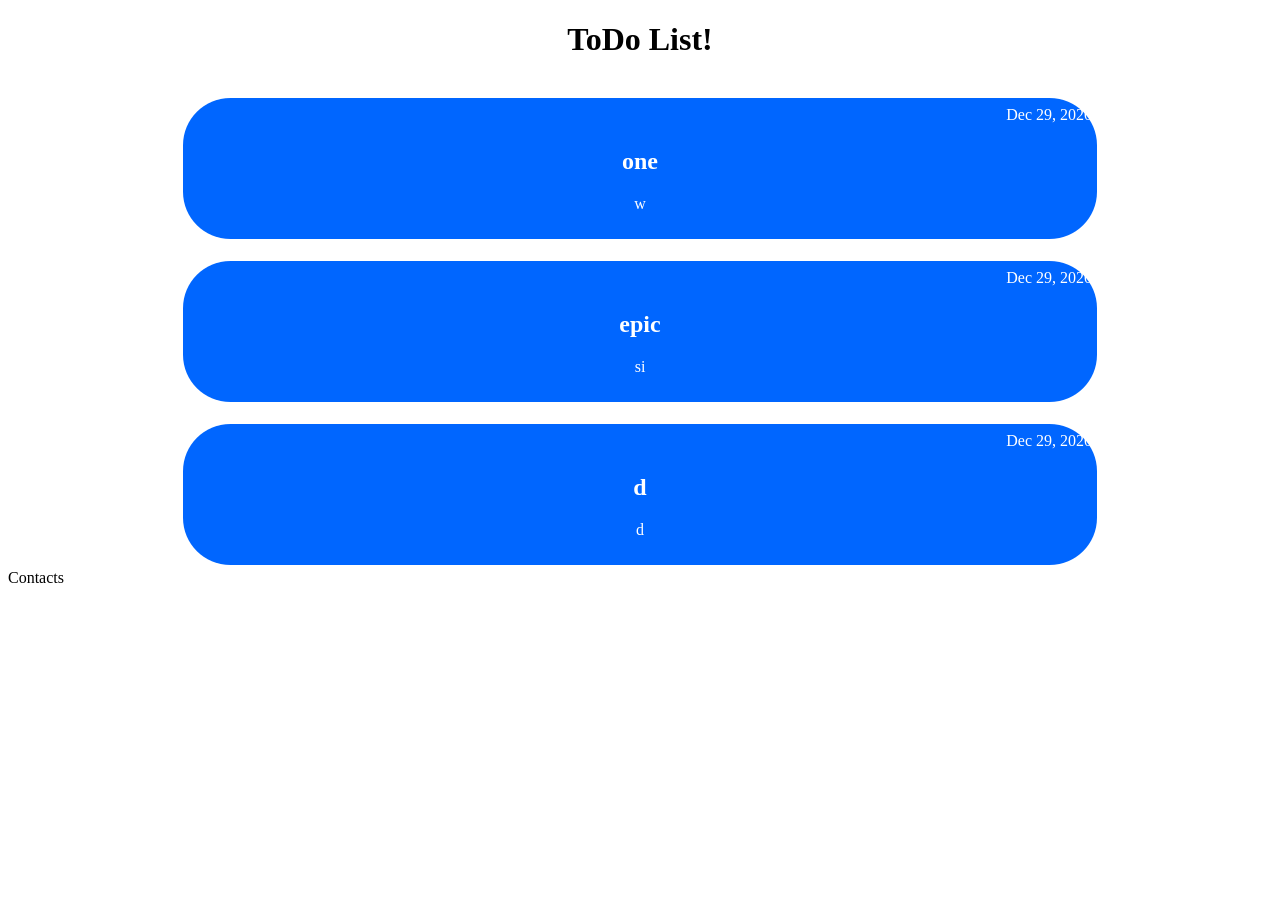
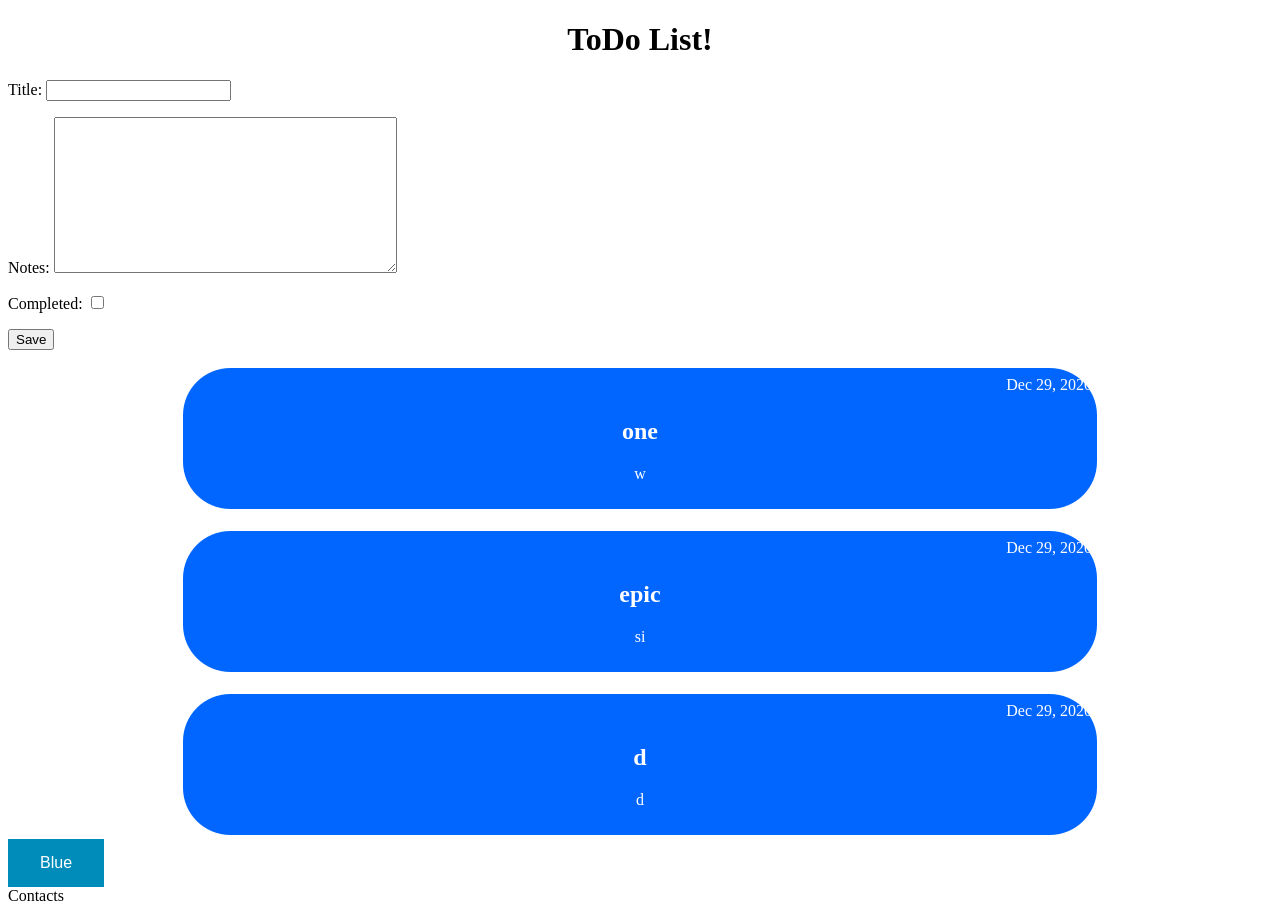
Before and after one commit to ShaneWD/ToDo, a Django app: page / in a window 1280 px wide. Before the commit the page ends 583 px from the top, so only its background shows below. Run offline with Django 3.2, Linux system fonts and the light colour scheme; data comes from the database, SQL or seed files in the repository; both versions use the stored data as it was after the commit.

Commit message:
added forms to post data. Added (inactive)button

```diff
--- /dev/null
+++ b/main/forms.py
@@ -0,0 +1,12 @@
+from django import forms
+
+from .models import Task
+
+class TaskForm(forms.ModelForm):
+    class Meta:
+        model = Task
+        fields = [
+            'title',
+            'notes',
+            'completed',
+        ]
--- a/main/templates/main/home.html
+++ b/main/templates/main/home.html
@@ -12,6 +12,11 @@
     <body>
         <header>
             <h1 style ="text-align:center;" >ToDo List!</h1>
+            <form method='POST'>
+                {% csrf_token %}
+                {{form.as_p}}
+                <input type='submit' value='Save'/>
+            </form>
         </header>
         <main>
         <!--https://craftcms.stackexchange.com/questions/9071/whats-the-best-way-to-increment-a-number-of-a-class-or-id-->
@@ -32,8 +37,11 @@
                         </div>
                     {% endif %}
                 {%endfor %}
+
         </main>
         <footer>
+            <button class="button button2">Blue</button>
+            <br/>
             <p1>Contacts</p1>
         </footer>
         <script src="" async defer></script>
--- a/main/urls.py
+++ b/main/urls.py
@@ -16,5 +16,5 @@ Including another URLconf
 from django.urls import path, include
 from . import views
 urlpatterns = [
-    path("", views.home)
+    path("", views.home, name = "home")
 ]
--- a/main/views.py
+++ b/main/views.py
@@ -1,9 +1,20 @@
-from django.shortcuts import render
+from django.shortcuts import render, redirect
 from .models import Task
+from .forms import TaskForm
 # Create your views here.
+
+
 def home(request):
+    if request.method == 'POST':
+        form = TaskForm(request.POST or None)
+        if form.is_valid():
+            form.save()
+            return redirect('home')
+    else:
+        form = TaskForm()
     context = {
-        "tasks":Task.objects.all()
+        "tasks":Task.objects.all(),
+        "form": form
     }
 
 
--- a/static/CSS/style.css
+++ b/static/CSS/style.css
@@ -34,3 +34,17 @@
 left: 50%;
 transform: translate(-50%, -50%);
 }
+
+.button {
+background-color: #4CAF50; /* Green */
+border: none;
+color: white;
+padding: 15px 32px;
+text-align: center;
+text-decoration: none;
+display: inline-block;
+font-size: 16px;
+}
+
+.button1 {background-color: #4CAF50;} /* Green */
+.button2 {background-color: #008CBA;} /* Blue */
```
Also changed, not shown: db.sqlite3. Lines whose indentation alone changed are shown as unchanged.
